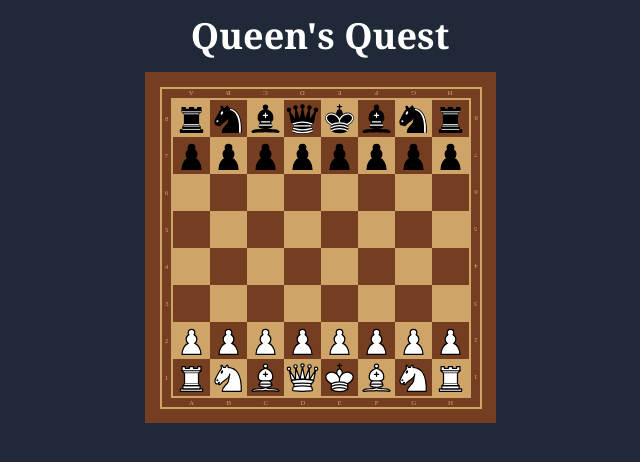
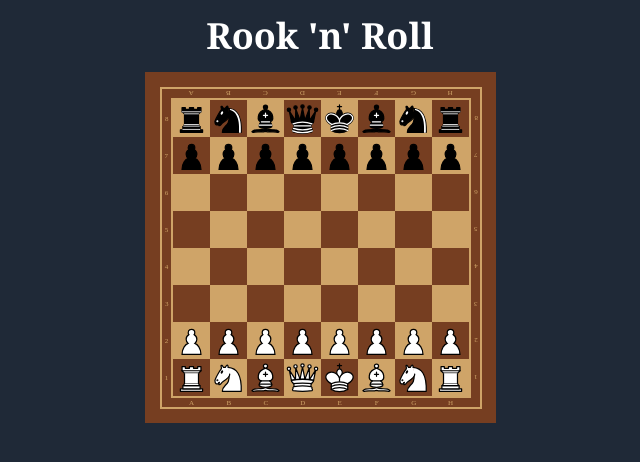
Before and after one commit to alex-ar10/chess-app, a Next.js app: page / in a window 1280 px wide. Shown: the top 462 px of the page, without its empty margins (320-960 px from the left). Built offline with nearby package versions, Linux system fonts and the light colour scheme.

Commit message:
edit the name of the app (title and heading)

```diff
--- a/src/pages/index.tsx
+++ b/src/pages/index.tsx
@@ -9,10 +9,10 @@ export default function Home() {
   return (
     <>
       <Head>
-        <title>Game | Queen&apos;s Quest</title>
+        <title>Game | Rook &apos;n&apos; Roll</title>
       </Head>
       <div className="flex flex-col justify-center items-center">
-        <Header pageTitle="Queen's Quest" />
+        <Header pageTitle="Rook 'n' Roll" />
         <ChessGame />
       </div>
     </>
--- a/src/pages/profile/index.tsx
+++ b/src/pages/profile/index.tsx
@@ -6,7 +6,7 @@ export default function profile() {
   return (
     <>
       <Head>
-        <title>Profile | Queen&apos;s Quest</title>
+        <title>Profile | Rook &apos;n&apos; Roll</title>
       </Head>
       <div className="flex flex-col justify-center items-center">
         <Header pageTitle="Profile" />
```
